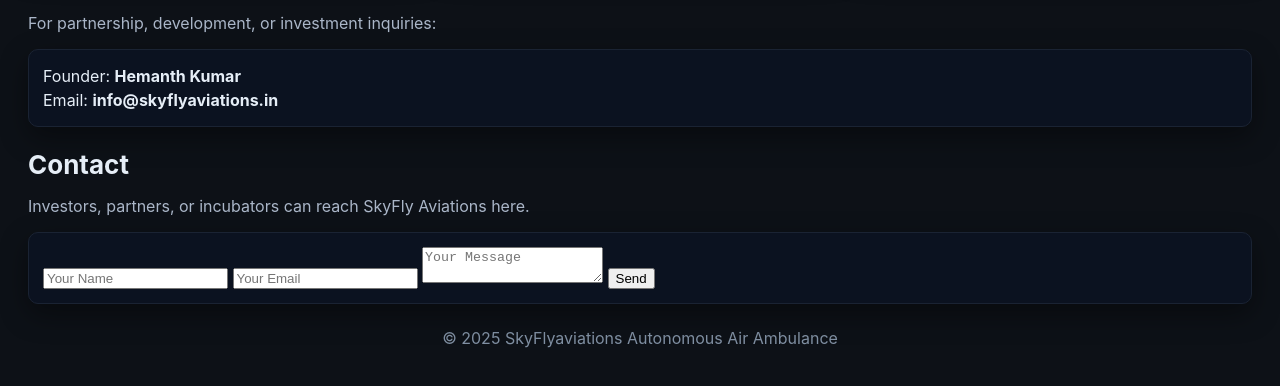
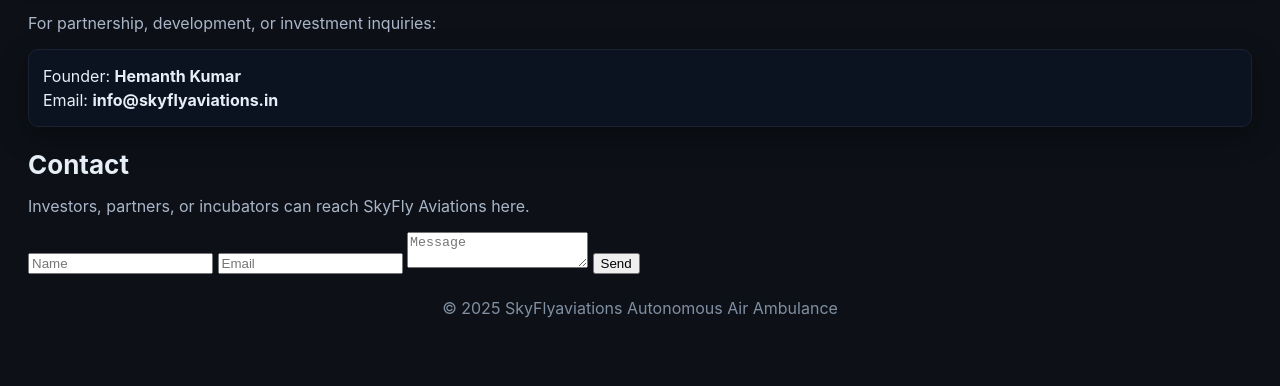
Before and after one commit to skyflyaviation/skyflyaviations-site, a plain HTML site: page index.html in a window 1280 px wide. Shown: the part 1988-2374 px from the top of the page. Drawn offline with Linux system fonts and the light colour scheme.

Commit message:
Refactor contact form fields and structure

```diff
--- a/index.html
+++ b/index.html
@@ -160,21 +160,17 @@
   <h2>Contact</h2>
   <p class="muted">Investors, partners, or incubators can reach SkyFly Aviations here.</p>
 
-  <form action="https://api.web3forms.com/submit" method="POST" class="card contact">
-
-    <!-- Web3Forms Access Key -->
+ <form action="https://api.web3forms.com/submit" method="POST">
     <input type="hidden" name="access_key" value="125f6c8d-1550-4cc4-8e30-ecc73f179e6b">
 
-    <!-- Form Fields -->
-    <input type="text" name="name" placeholder="Your Name" required>
-    <input type="email" name="email" placeholder="Your Email" required>
-    <textarea name="message" placeholder="Your Message" required></textarea>
-
-    <!-- Optional Redirect After Submission -->
-    <input type="hidden" name="redirect" value="https://skyflyaviations.in/?message=sent">
+    <input type="text" name="name" placeholder="Name" required>
+    <input type="email" name="email" placeholder="Email" required>
+    <textarea name="message" placeholder="Message" required></textarea>
 
     <button type="submit">Send</button>
-  </form>
+</form>
+
+
 </section>
 
 
```
